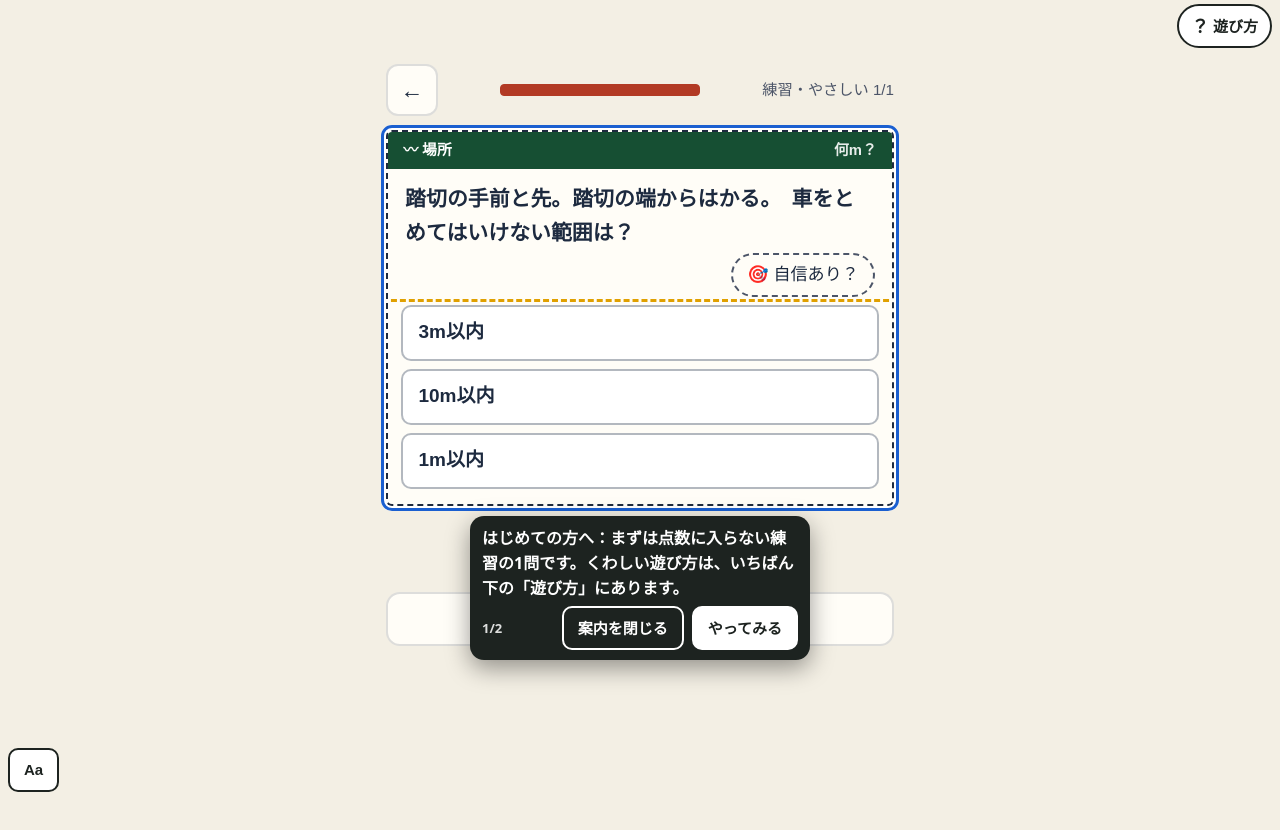
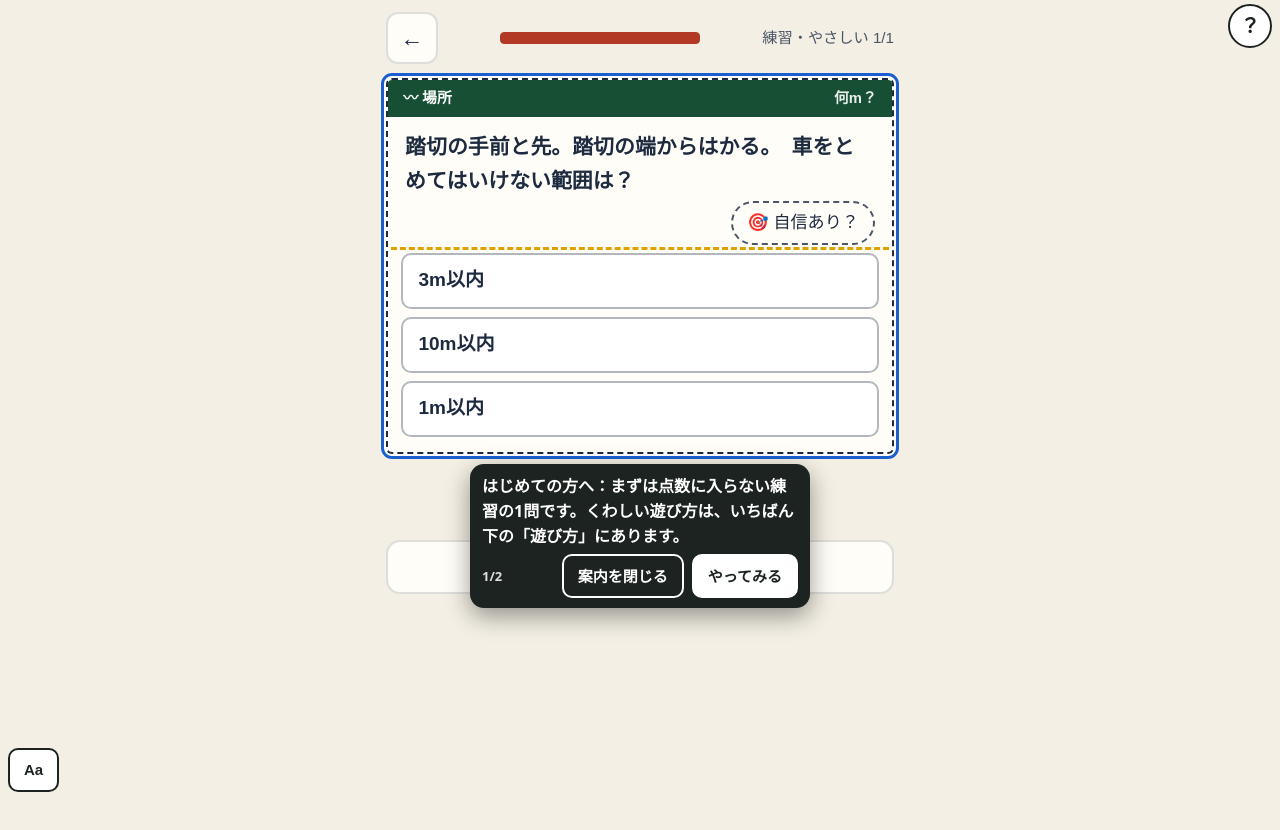
Before and after one commit to satou-aaaaa/chusha-kyori, a plain HTML site: page index.html in a window 1280 px wide. Drawn offline with Linux system fonts and the light colour scheme; a web font is replaced by a local one.

Commit message:
ひな形の共通部品を写す（shared-workflows 3ca3ce9） (#18)
Co-authored-by: template-sync <41898283+github-actions[bot]@users.noreply.github.com>

```diff
--- a/index.html
+++ b/index.html
@@ -691,7 +691,7 @@ html.a11y-dark :is(button,a,input,select,textarea,summary,[tabindex]):focus-visi
 // ゲームの共通部品 game-core。ひな形: satou-aaaaa/shared-workflows の template/core/core.js。
 // ゲームでは直さない。index.html の core:begin〜core:end の印のあいだに node scripts/sync-template.mjs <ゲームのフォルダ> で写す
 // （ファイルを足さないので sw.js の SHELL は変えない）。ゲームからは window.Core で使う。
-// 共通部品の版: 8
+// 共通部品の版: 9
 //   1: 2026-11-21 ゲームごとに手で写していた小さな関数を1か所に集めた。40本で同じ役目の関数が何通りにも分かれ
 //      （お知らせの帯 11通り・振動 10通り・文字を安全にする esc 4通り・数の読み込み num 2通り）、
 //      「動きを減らす」でも振動する・お知らせが読み上げられない・num の直し（#410）が22本に届かない・esc が " を変えない、が起きていた
@@ -717,6 +717,10 @@ html.a11y-dark :is(button,a,input,select,textarea,summary,[tabindex]):focus-visi
 //      （developers.line.biz「LINE URLスキームでLINEの機能を使う」: https://line.me/R/share?text=）、端末の共有は Web Share API
 //      （MDN「Navigator: share()」: 押したその場でだけ呼ぶ・やめたら AbortError）。共有する文は公開の URL（? と # を外す）とゲームの名前・結果だけ
 //      （遊ぶ人の名前・引き継ぎの #hk=・記録の中身は入れない）。どれも押した人が自分で選んで進むリンクで、外へ勝手に送らない
+//   9: 2026-11-27 「？」を 44px の丸にし、いつも 52px 空けるのをやめた。ホームで重なるときだけ要るぶん空け、ほかの画面・空けられないホームでは重なるあいだ隠す。
+//      いつも空けると、1画面目に入れる決まりのあるゲーム（部首たしざん・かさね染め・星座つなぎ・切符10）の QA が落ちた
+//      （incidents/2026-11-27-help-button-pushed-content.md）
+//      Core.screens.route で「戻る」の前のスクロール位置をブラウザが当て直さないようにした（history.scrollRestoration = "manual"）
 // 決まり: 外へ通信しない。ゲームの関数の名前（toast・buzz など）は上書きしない（Core.toast などで呼ぶ）。
 (function () {
   "use strict";
@@ -1010,6 +1014,9 @@ html.a11y-dark :is(button,a,input,select,textarea,summary,[tabindex]):focus-visi
       if (all().length) return;
       for (const k of Object.keys(map || {})) if (typeof map[k] === "function") views.set(k, map[k]);
       // 何度呼んでもよい（ゲームの home() の最初で呼ぶ）。# を消すのは最初の1回だけ（開き直したらホームから。途中の回は続きから出る）
+      // 「戻る」で前の画面へ戻るとき（history.back）、ブラウザが前のスクロールの位置を後から当て直さないようにする。
+      // 当て直すと、ゲームが scrollTo(0, 0) したあとでホームが途中から出る（2026-11-27 しりとり最短。incidents/2026-11-27-help-button-pushed-content.md）
+      if (!homeFn) try { history.scrollRestoration = "manual"; } catch (e) { /* 古いブラウザ */ }
       if (!homeFn) { addEventListener("popstate", onPop); if (hashName() && !foreign()) try { history.replaceState(null, "", bare()); } catch (e) { /* 使えない */ } }
       homeFn = home;
     }
@@ -1184,8 +1191,11 @@ html.a11y-dark :is(button,a,input,select,textarea,summary,[tabindex]):focus-visi
   }
 
   // ---- 遊び方の「？」（全ゲームで同じ場所：ページのいちばん上の右。NN/g「Help and Documentation」：いつでも同じ所から開ける）----
-  // ページの上に 52px の場所を空けて置く（浮かせないので、押せる所を隠さない。routines/ui-rules.md U1）。
-  // 押すと、ゲームの openHow()（無ければフッターの #f-how、それも無ければ dialog#howto）を開く。遊び方の無いページには出さない。
+  // ページの上の右に 44px の丸い「？」を置く（浮かせない。ページと一緒に動く）。ホームで下の字や押せる所に重なるときは、よけるのに要るぶんだけ（56px まで）ページの上を空ける。
+  // 遊ぶ画面などホームでない画面と、空けると1画面目の押せる所が外へ出るホームでは、空けずにその画面のあいだだけ「？」を隠す
+  // （字や押す所を隠さない・1画面目のボタンを押し出さない。遊び方はフッターの「遊び方」からも開ける）。
+  // 版5は いつも 52px 空けていて、1画面目に入れる決まりのあるゲーム（4本）の QA が落ちた（版9。routines/ui-rules.md U1・U13）。
+  // 押すと、ゲームの openHow()（無ければ dialog#howto、それも無ければフッターの #f-how）を開く。遊び方の無いページには出さない。
   function helpOpen() {
     try {
       if (typeof window.openHow === "function") { window.openHow(); return true; }
@@ -1197,14 +1207,36 @@ html.a11y-dark :is(button,a,input,select,textarea,summary,[tabindex]):focus-visi
     return false;
   }
   const helpHas = () => typeof window.openHow === "function" || !!doc.getElementById("howto") || !!doc.getElementById("f-how");
+  // 「？」の下に、見えている字・押せる所があるか。あれば、それをよけるのに何 px 下げればよいかを返す（無ければ 0）。浮いた部品（fixed・sticky の吹き出し・帯）は数えない
+  function helpCovers(b) {
+    const a = b.getBoundingClientRect();
+    if (!a.width) return 0;
+    let need = 0;
+    const take = (r) => { need = Math.max(need, Math.ceil(a.bottom + 6 - r.top)); };
+    const hit = (r) => r.width > 0 && r.height > 0 && !(r.right <= a.left - 4 || r.left >= a.right + 4 || r.bottom <= a.top - 4 || r.top >= a.bottom + 4);
+    const floating = (el) => { for (let x = el; x && x !== doc.body; x = x.parentElement) { const p = getComputedStyle(x).position; if (p === "fixed" || p === "sticky") return x !== el || p === "fixed"; } return false; };
+    const seen = (el) => el && el !== b && !b.contains(el) && el.getClientRects().length && getComputedStyle(el).visibility !== "hidden" && !el.closest("dialog:not([open]),[hidden],[aria-hidden=true]") && !floating(el);
+    for (const el of doc.querySelectorAll("a[href],button,input,select,textarea,summary,[role=button],[tabindex]")) { const r = el.getBoundingClientRect(); if (hit(r) && seen(el)) take(r); }
+    const tw = doc.createTreeWalker(doc.body, NodeFilter.SHOW_TEXT);
+    const rg = doc.createRange();
+    for (let n = tw.nextNode(); n; n = tw.nextNode()) {
+      if (!n.textContent.trim()) continue;
+      const el = n.parentElement;
+      if (!el || /SCRIPT|STYLE|NOSCRIPT/.test(el.tagName)) continue;
+      const er = el.getBoundingClientRect();
+      if (er.top > a.bottom + 4 || er.bottom < a.top - 4 || !seen(el)) continue;
+      rg.selectNodeContents(n);
+      for (const r of rg.getClientRects()) if (hit(r)) take(r);
+    }
+    return Math.min(56, Math.max(0, need));
+  }
   function help() {
     if (doc.getElementById("core-help") || !doc.body || !helpHas()) return;
     if (!doc.getElementById("core-help-css")) {
       const s = doc.createElement("style");
       s.id = "core-help-css";
-      s.textContent = "html.core-helpon{padding-top:52px}"
-        + "#core-help{position:absolute;top:4px;right:max(8px,env(safe-area-inset-right,0px));z-index:50;display:inline-flex;align-items:center;gap:4px;min-height:44px;min-width:44px;padding:0 12px;border-radius:22px;border:2px solid #1d2320;background:#fff;color:#1d2320;font:700 15px/1 system-ui,sans-serif;cursor:pointer}"
-        + "#core-help b{font-size:18px}"
+      s.textContent = "html.core-helpon{padding-top:var(--core-help-pad,52px)}#core-help.core-help-off{visibility:hidden;pointer-events:none}"
+        + "#core-help{position:absolute;top:4px;right:max(8px,env(safe-area-inset-right,0px));z-index:50;display:grid;place-items:center;box-sizing:border-box;width:44px;height:44px;padding:0;border-radius:50%;border:2px solid #1d2320;background:#fff;color:#1d2320;font:800 20px/1 system-ui,sans-serif;cursor:pointer}"
         + "html.a11y-dark #core-help{background:#22282a;color:#eceae4;border-color:#eceae4}"
         + "#core-err{margin:0;padding:8px 12px;background:#fff3cd;color:#000;border-bottom:2px solid #8a6d00;font:500 15px/1.5 system-ui,sans-serif}"
         + "#core-err p{margin:0 0 6px}#core-err .core-err-row{display:flex;gap:8px;flex-wrap:wrap;justify-content:flex-end}"
@@ -1212,11 +1244,46 @@ html.a11y-dark :is(button,a,input,select,textarea,summary,[tabindex]):focus-visi
       (doc.head || doc.documentElement).appendChild(s);
     }
     const b = doc.createElement("button");
-    b.type = "button"; b.id = "core-help"; b.setAttribute("aria-label", "遊び方");
-    b.innerHTML = "<b aria-hidden=\"true\">？</b><span aria-hidden=\"true\">遊び方</span>";
+    b.type = "button"; b.id = "core-help"; b.setAttribute("aria-label", "遊び方"); b.title = "遊び方";
+    b.innerHTML = "<span aria-hidden=\"true\">？</span>";
     b.addEventListener("click", helpOpen);
     doc.body.appendChild(b);
-    doc.documentElement.classList.add("core-helpon");
+    // 場所を空けるのはホーム（URL に # の無い画面）だけ。遊ぶ画面・結果の画面（#play など）では空けず、重なれば隠す。
+    // 遊んでいる途中で空けたり戻したりすると、ゲームが動かしたスクロールの行き先がずれて「次へ」が画面の外に出る（かさね染め。2026-11-27）。
+    // ホームでも、空けると1画面目に入っている押せる所が外へ出るなら空けずに隠す（星座つなぎ）
+    const root = doc.documentElement;
+    const ctl = () => [...doc.querySelectorAll("a[href],button,input,select,textarea,summary,[role=button]")].filter((e) => e !== b && e.getClientRects().length && !e.closest("dialog:not([open]),[hidden]") && getComputedStyle(e).position !== "fixed");
+    const isHome = () => !location.hash || location.hash === "#";
+    let queued = false;
+    const padHome = () => {
+      let pad = false;
+      try {
+        root.classList.remove("core-helpon");
+        const need = helpCovers(b);
+        if (need > 0) {
+          const inside = ctl().filter((e) => { const r = e.getBoundingClientRect(); return r.top >= 0 && r.bottom <= innerHeight; });
+          root.style.setProperty("--core-help-pad", need + "px");
+          root.classList.add("core-helpon");
+          pad = inside.every((e) => e.getBoundingClientRect().bottom <= innerHeight);
+        }
+      } catch (e) { /* 測れないときは空けない */ }
+      root.classList.toggle("core-helpon", pad);
+    };
+    const fit = () => {
+      queued = false;
+      if (!isHome()) root.classList.remove("core-helpon");
+      else if (scrollY <= 8) padHome();
+      let off = true;
+      try { off = helpCovers(b) > 0; } catch (e) { /* 測れないときは隠す */ }
+      if (b.classList.contains("core-help-off") !== off) b.classList.toggle("core-help-off", off);
+    };
+    const later = () => { if (!queued) { queued = true; requestAnimationFrame(fit); } };
+    const mo = new MutationObserver((list) => { if (list.some((m) => m.target !== b)) later(); });
+    mo.observe(doc.body, { childList: true, subtree: true, attributes: true, attributeFilter: ["class", "hidden", "style", "open"] });
+    addEventListener("resize", later);
+    addEventListener("hashchange", later);
+    addEventListener("popstate", later);
+    fit();
   }
 
   // ---- 止まるような不具合の帯（本人が押したときだけ知らせる）----
@@ -1262,7 +1329,7 @@ html.a11y-dark :is(button,a,input,select,textarea,summary,[tabindex]):focus-visi
     try { window.open(u, "_blank", "noopener"); } catch (err) { /* 開けない */ }
   }, true);
 
-  window.Core = { v: 8, calm, esc, num, jstNow, today, addDays, prevDay, nextDay, md, dayNo, ymOf, ymAdd, untilNext, streak, say, toast, buzz, saveWarn, coach, feedbackUrl, feedbackInfo, bindFeedback, screens, help: helpOpen, errBar, kofi, KOFI, share };
+  window.Core = { v: 9, calm, esc, num, jstNow, today, addDays, prevDay, nextDay, md, dayNo, ymOf, ymAdd, untilNext, streak, say, toast, buzz, saveWarn, coach, feedbackUrl, feedbackInfo, bindFeedback, screens, help: helpOpen, errBar, kofi, KOFI, share };
 })();
 </script>
 <!-- core:end -->
```
